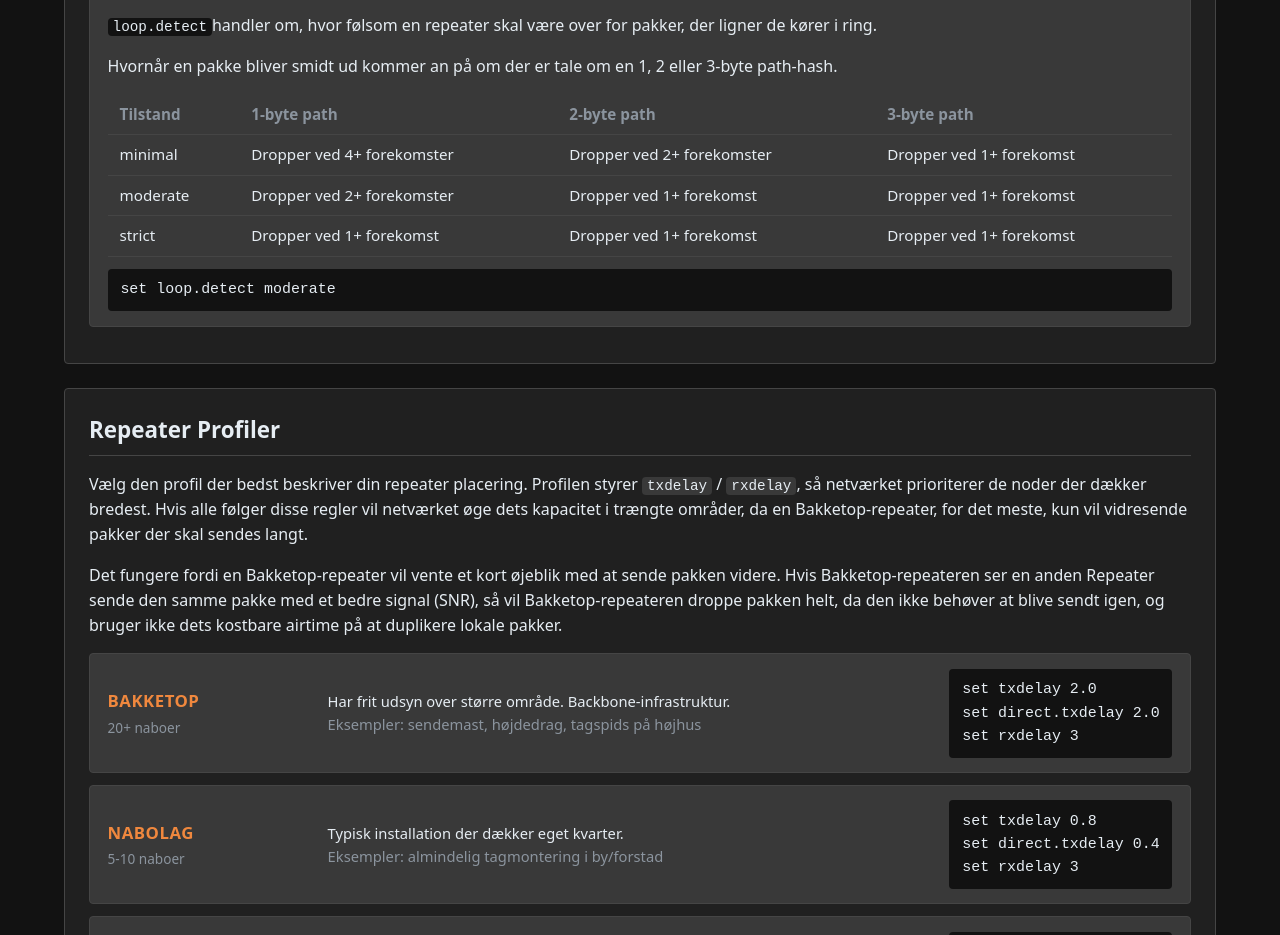
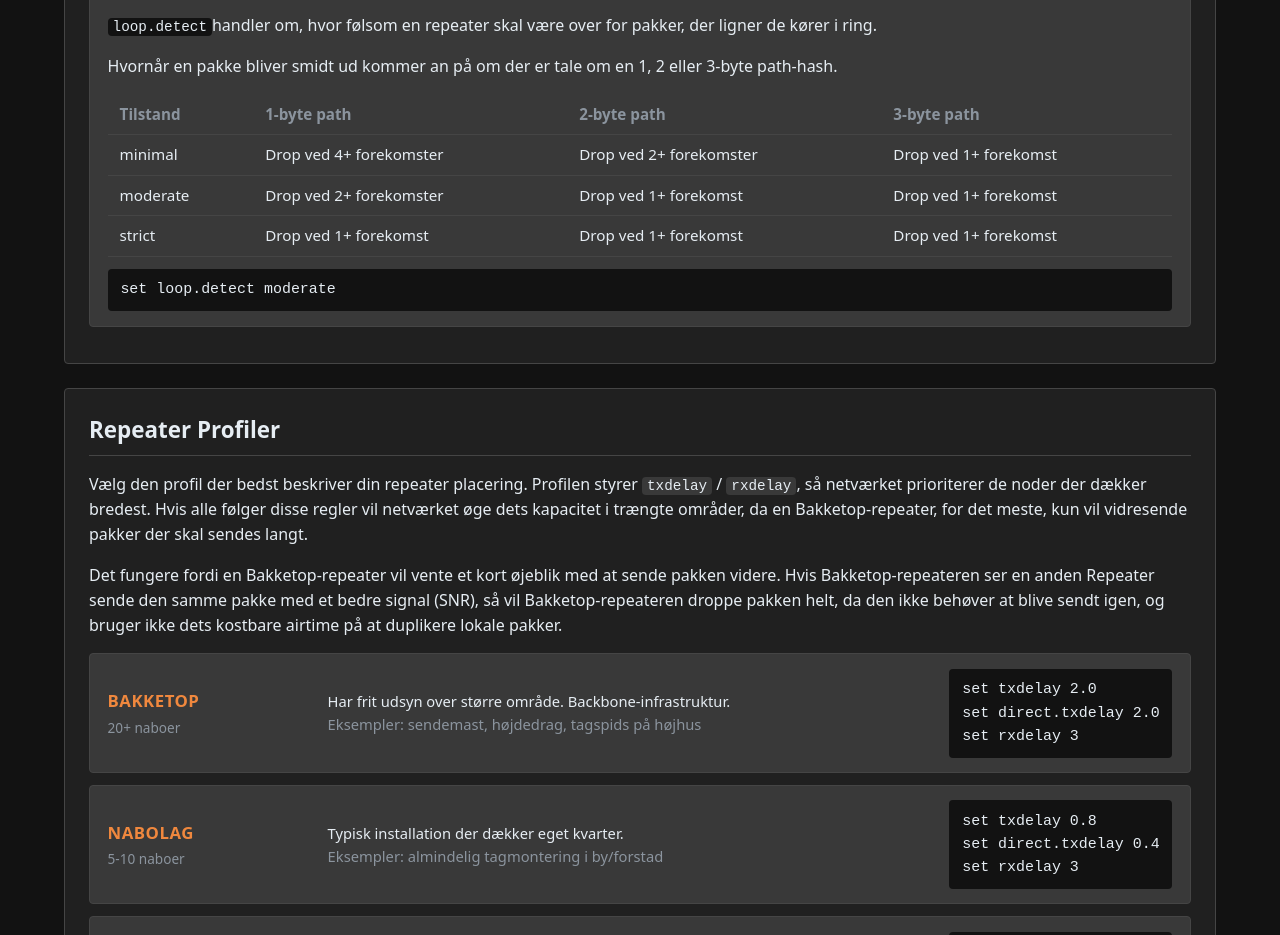
Before and after one commit to twinoak/meshguide.dk, a plain HTML site: page index.html in a window 1280 px wide. Shown: the part 4824-5759 px from the top of the page. Drawn offline with nearby package versions, Linux system fonts and the light colour scheme.

Commit message:
Wording change

```diff
--- a/index.html
+++ b/index.html
@@ -244,21 +244,21 @@ set guest.password hello</code></pre>
         <tbody>
           <tr>
             <td>minimal</td>
-            <td>Dropper ved 4+ forekomster</td>
-            <td>Dropper ved 2+ forekomster</td>
-            <td>Dropper ved 1+ forekomst</td>
+            <td>Drop ved 4+ forekomster</td>
+            <td>Drop ved 2+ forekomster</td>
+            <td>Drop ved 1+ forekomst</td>
           </tr>
           <tr>
             <td>moderate</td>
-            <td>Dropper ved 2+ forekomster</td>
-            <td>Dropper ved 1+ forekomst</td>
-            <td>Dropper ved 1+ forekomst</td>
+            <td>Drop ved 2+ forekomster</td>
+            <td>Drop ved 1+ forekomst</td>
+            <td>Drop ved 1+ forekomst</td>
           </tr>
           <tr>
             <td>strict</td>
-            <td>Dropper ved 1+ forekomst</td>
-            <td>Dropper ved 1+ forekomst</td>
-            <td>Dropper ved 1+ forekomst</td>
+            <td>Drop ved 1+ forekomst</td>
+            <td>Drop ved 1+ forekomst</td>
+            <td>Drop ved 1+ forekomst</td>
           </tr>
         </tbody>
       </table>
```
